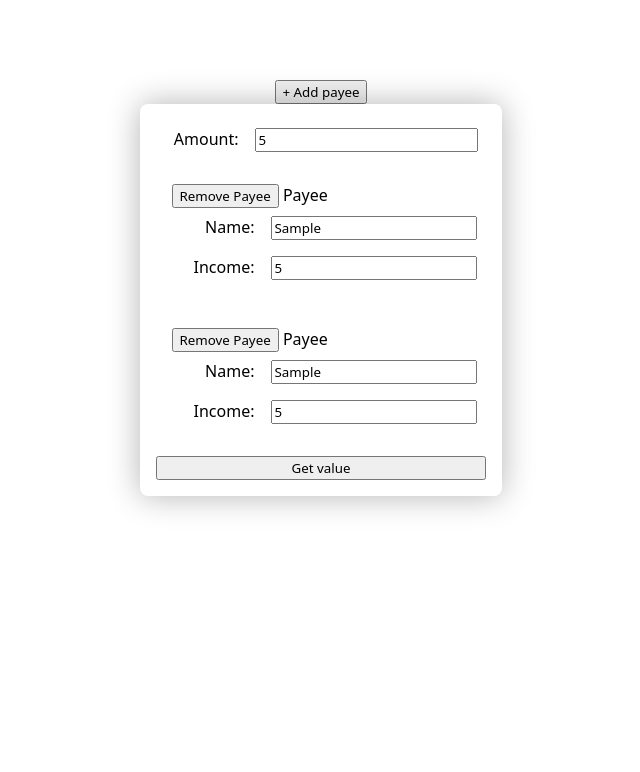
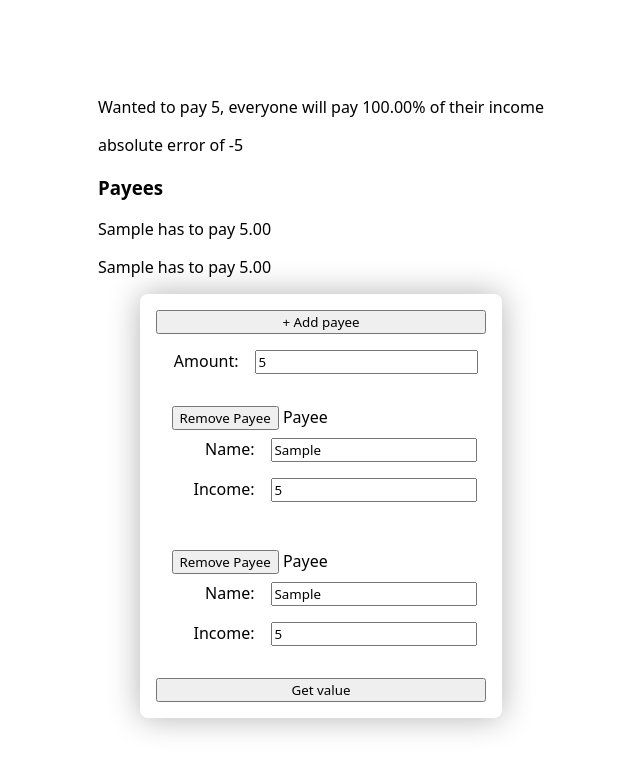
Before and after one commit to jofaval/equal-shared-pay-ts, a website with bundled scripts: page index.html in a window 1280 px wide. Both pictures are taken after typing "5", "Sample", "5", "Sample", "5" into the empty fields and a click on the input "Get value". Shown: the whole page, without its empty margins (319-959 px from the left). Built offline with nearby package versions, Linux system fonts and the light colour scheme.

Commit message:
feat(ui): result visualization

```diff
--- a/index.html
+++ b/index.html
@@ -30,9 +30,9 @@
 
     <div id="result"></div>
 
-    <button id="addPayeeButton">+ Add payee</button>
+    <form id="equalPayForm" class="payee-form">
+      <button id="addPayeeButton">+ Add payee</button>
 
-    <form id="equalPayForm" class="payee-form">
       <div class="payee-name__container payee-container">
         <label for="amount">Amount:</label>
         <input type="number" name="amount" />
--- a/src/form-handler.js
+++ b/src/form-handler.js
@@ -26,11 +26,43 @@ function parseFormData(formData) {
 }
 
 /**
+ * @param {{
+ *   amount: number,
+ *   deviance: number,
+ *   payees: [string, number][],
+ *   percentage: number,
+ * }}
+ */
+function printResult({ amount, deviance, payees, percentage }) {
+  const result = document.getElementById("result");
+  const fixedPercentage = (percentage * 100).toFixed(2);
+
+  result.innerHTML = `<div>
+    <p>Wanted to pay ${amount}, everyone will pay ${fixedPercentage}% of their income</p>
+    <p>absolute error of ${deviance}</p>
+
+    <h3>Payees</h3>
+    <div>
+      ${payees
+        .map(
+          ([name, payout]) => `<p>
+        ${name} has to pay ${payout.toFixed(2)}
+      </p>`
+        )
+        .join("")}
+    </div>
+  </div>`;
+}
+
+/**
  * @param {SubmitEvent} evt
  */
 function handleEqualPayFormSubmit(evt) {
   const event = evt || window.event;
   event.preventDefault();
+
+  const result = document.getElementById("result");
+  result.innerHTML = "Mathematicating...";
 
   const formData = new FormData(document.forms[EQUAL_PAY_FORM_ID]);
   const parsed = parseFormData(formData);
@@ -38,8 +70,15 @@ function handleEqualPayFormSubmit(evt) {
   const [[, amount]] = formData.entries();
   const incomes = parsed.map(([, income]) => income);
 
-  const result = getEqualPay({ amount, incomes });
-  const deviance = getTotalDeviation({ amount, incomes, percentage: result });
+  const percentage = getEqualPay({ amount, incomes });
+  const deviance = getTotalDeviation({ amount, incomes, percentage });
+
+  const payeesWithFee = parsed.map(([name, value]) => [
+    name,
+    value * percentage,
+  ]);
+
+  printResult({ amount, deviance, payees: payeesWithFee, percentage });
 
   return false;
 }
```
Also changed, not shown: TODO.md (+4 -2 lines).
